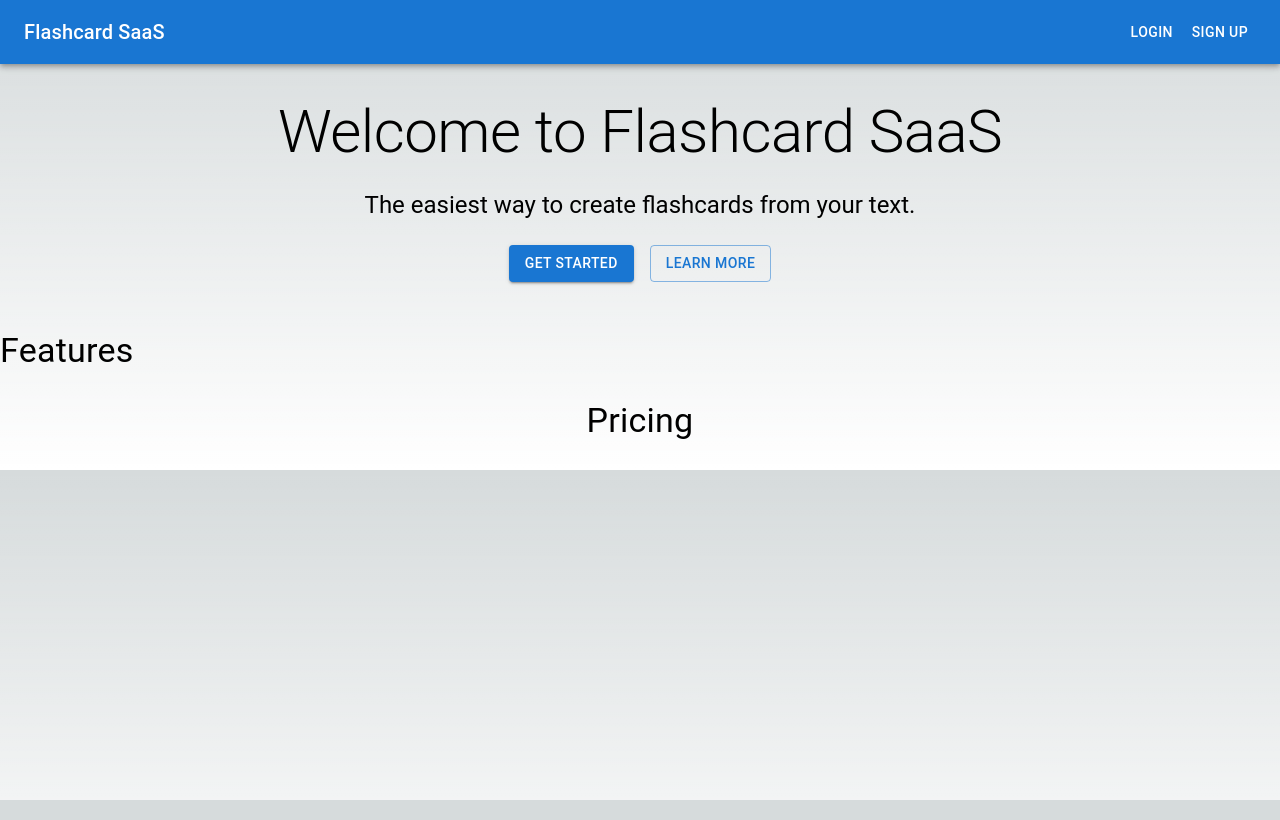
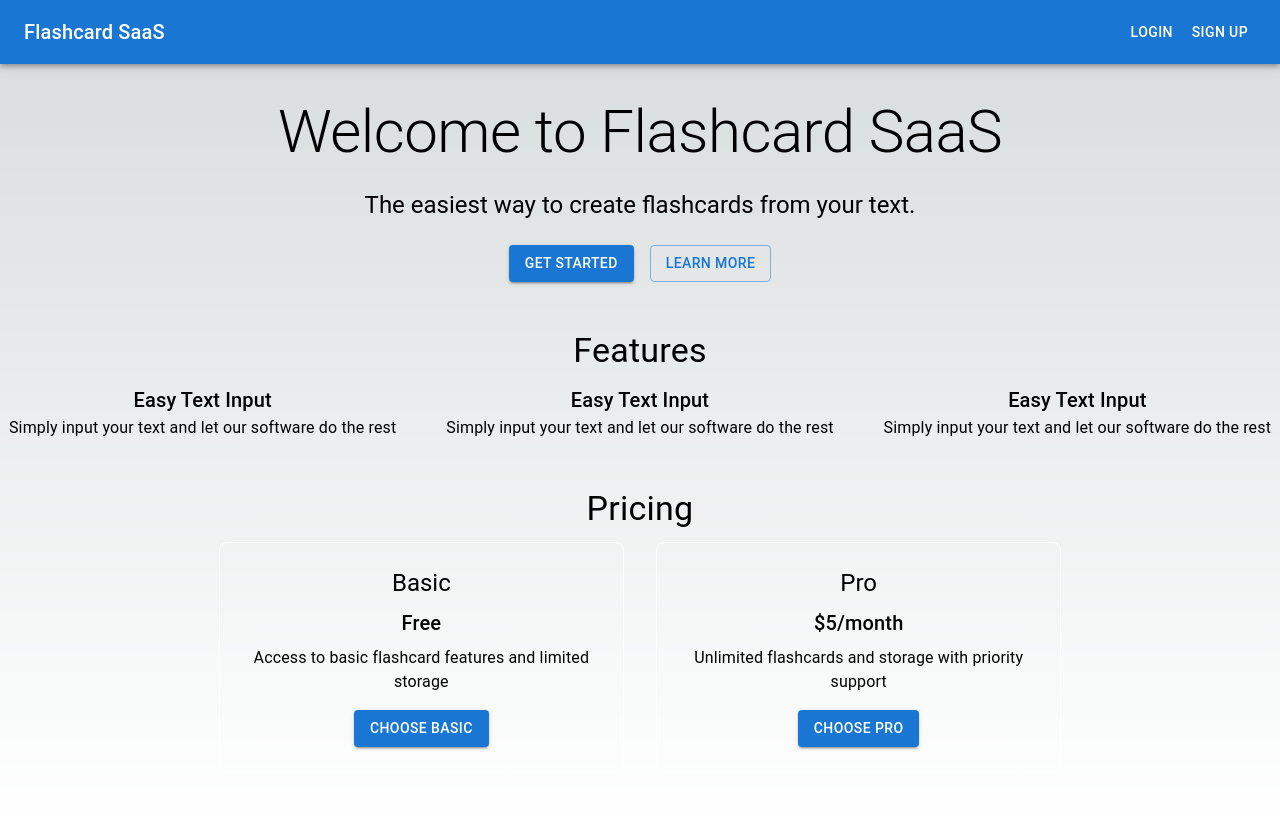
Before and after one commit to abdallahdalis/flashcard-saas, a Next.js app: page / in a window 1280 px wide. Built offline with nearby package versions, Linux system fonts and the light colour scheme; no server answers.

Commit message:
Added missing UI features on front

```diff
--- a/app/generate/page.js
+++ b/app/generate/page.js
@@ -17,7 +17,7 @@ import {
   DialogActions,
 } from '@mui/material'
 import { doc, collection, getDoc, writeBatch } from 'firebase/firestore'
-import { db } from './firebaseConfig' // Assuming you have firebase config setup
+import { db } from '../../firebase' // Assuming you have firebase config setup
 
 export default function Generate() {
   const [text, setText] = useState('')
@@ -103,7 +103,8 @@ export default function Generate() {
           multiline
           rows={4}
           variant="outlined"
-          sx={{ mb: 2 }}
+          inputProps={{ style: { color: "white" } }}
+          sx={{ mb: 2, border: '1px solid white' }}
         />
         <Button
           variant="contained"
--- a/app/page.js
+++ b/app/page.js
@@ -52,17 +52,43 @@ export default function Home() {
         </Button>
       </Box>
 
-      <Box sx={{ my: 6 }}>
+      <Box sx={{ my: 6, textAlign: 'center' }}>
         <Typography variant="h4" component="h2" gutterBottom>Features</Typography>
         <Grid container spacing={4}>
-          {/* Feature items */}
+          <Grid item xs={12} md={4}>
+            <Typography variant='h6'>Easy Text Input</Typography>
+            <Typography>{' '}Simply input your text and let our software do the rest</Typography>
+          </Grid>
+          <Grid item xs={12} md={4}>
+            <Typography variant='h6'>Easy Text Input</Typography>
+            <Typography>{' '}Simply input your text and let our software do the rest</Typography>
+          </Grid>
+          <Grid item xs={12} md={4}>
+            <Typography variant='h6'>Easy Text Input</Typography>
+            <Typography>{' '}Simply input your text and let our software do the rest</Typography>
+          </Grid>
         </Grid>
       </Box>
 
       <Box sx={{ my: 6, textAlign: 'center' }}>
         <Typography variant="h4" component="h2" gutterBottom>Pricing</Typography>
         <Grid container spacing={4} justifyContent="center">
-          {/* Pricing plans */}
+          <Grid item xs={12} md={4}>
+            <Box sx={{border: '1px solid white', p: 3, borderRadius: 2}}>
+            <Typography variant='h5' gutterBottom>Basic</Typography>
+            <Typography variant='h6' gutterBottom>Free</Typography>
+            <Typography>{' '}Access to basic flashcard features and limited storage</Typography>
+            <Button variant='contained' color="primary" sx={{mt: 2}}>Choose Basic</Button>
+            </Box>
+          </Grid>
+          <Grid item xs={12} md={4}>
+            <Box sx={{border: '1px solid white', p: 3, borderRadius: 2}}>
+            <Typography variant='h5' gutterBottom>Pro</Typography>
+            <Typography variant='h6' gutterBottom>$5/month</Typography>
+            <Typography>{' '}Unlimited flashcards and storage with priority support</Typography>
+            <Button variant='contained' color="primary" sx={{mt: 2}}>Choose Pro</Button>
+            </Box>
+          </Grid>
         </Grid>
       </Box>
     </main>
--- a/firebase.js
+++ b/firebase.js
@@ -1,4 +1,5 @@
 import { initializeApp } from "firebase/app";
+import {getFirestore} from "firebase/firestore"
 
 // Your web app's Firebase configuration
 const firebaseConfig = {
@@ -12,3 +13,6 @@ const firebaseConfig = {
 
 // Initialize Firebase
 const app = initializeApp(firebaseConfig);
+const db = getFirestore(app);
+
+export { db };
```
Also changed, not shown: app/layout.js (line endings or trailing spaces).
